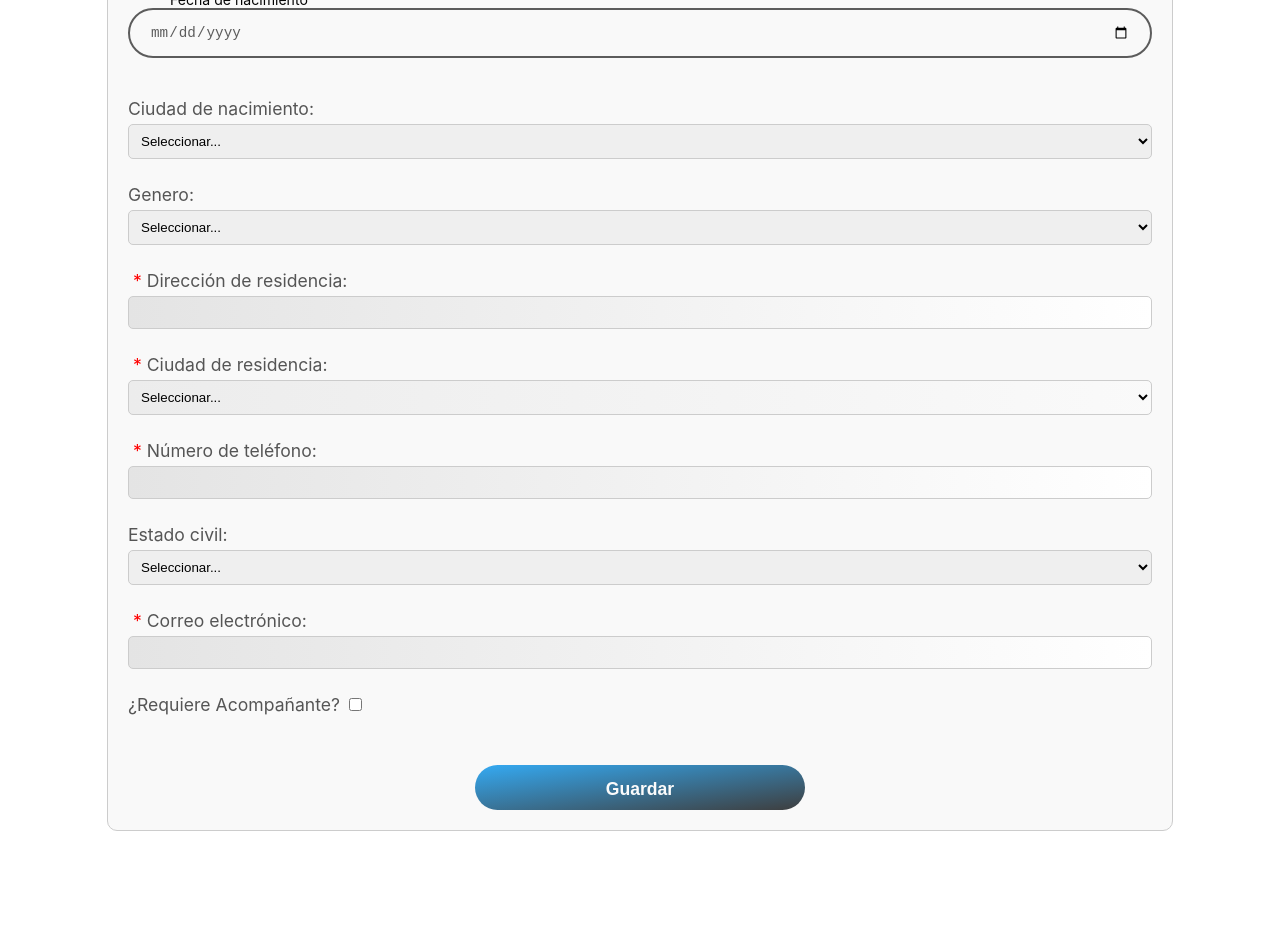
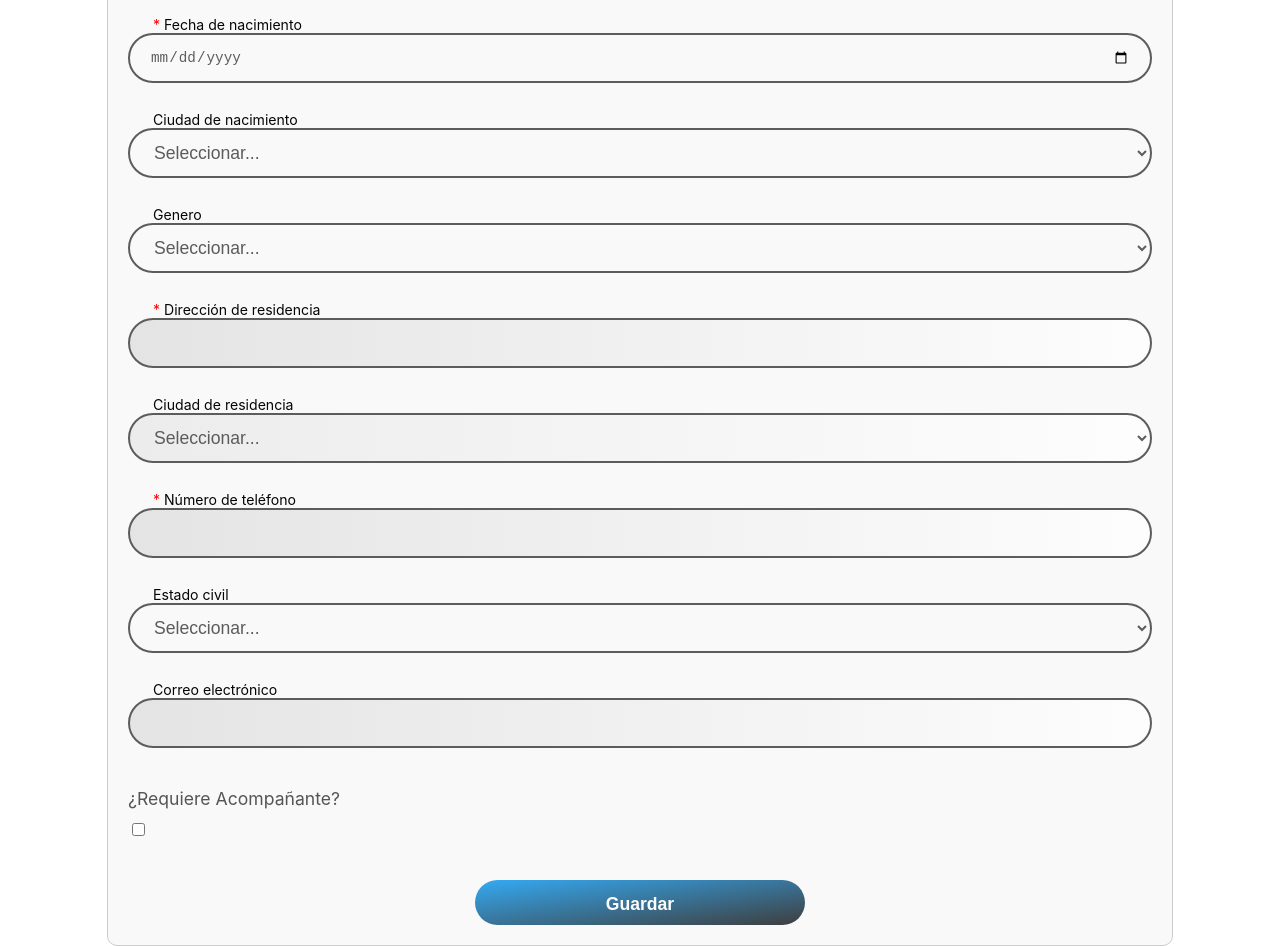
Before and after one commit to jaimeolartef/OdontoSoftFullStack, a React (Create React App) app in the folder odontosoftfront/: page /registroPac in a window 1280 px wide. Shown: the part 960-1906 px from the top of the page. Before the commit the page ends 1791 px from the top, so only its background shows below. Built offline with nearby package versions, Linux system fonts and the light colour scheme; sample sign-in values are in the browser's storage.

Commit message:
Aplicar se ajustan los estilos de los input, select y calendar en la pantalla de registrar

```diff
--- a/odontosoftfront/src/App.css
+++ b/odontosoftfront/src/App.css
@@ -84,7 +84,7 @@
 .input-box input[type="date"] + label {
   top: 1px;
   font-size: .8em;
-  padding: 0 6px;
+  padding: 0 0;
   color: #050505;
   border-radius: 5px;
   z-index: 3;
@@ -113,3 +113,7 @@ input:invalid {
 .logo {
   zoom: 1.5; /* Increase the max-width to enlarge the logo */
 }
+
+.espacio {
+  margin-bottom: 50px;
+}
--- a/odontosoftfront/src/App.js
+++ b/odontosoftfront/src/App.js
@@ -3,7 +3,7 @@ import './Login.css'; // Asegúrate de tener un archivo CSS para estilos
 import axios from "axios";
 import sha256 from 'crypto-js/sha256';
 import { useNavigate } from 'react-router-dom';
-import Inicio from "./view/Inicio";
+import config from './config';
 
 function App() {
 
@@ -32,13 +32,13 @@ function App() {
         const hash = sha256(loginObj.clave).toString();
         loginObj.clave = hash;
 
-        axios.post('http://localhost:8080/user/login', loginObj)
+        axios.post(`${config.baseURL}/user/login`, loginObj)
           .then(response => {
             if (response.data) {
               axios.defaults.headers.common['Authorization'] = `Bearer ${response.data.token}`;
               localStorage.setItem('jsonwebtoken', response.data.token);
               usuarioDto.codigo = response.data.usuario;
-              axios.post('http://localhost:8080/user/validateRole', usuarioDto)
+              axios.post(`${config.baseURL}/user/validateRole`, usuarioDto)
                 .then(responseMenu => {
                   const responseValidateRole = JSON.stringify(responseMenu.data.menus);
                   localStorage.setItem('menuUser', responseValidateRole);
--- a/odontosoftfront/src/Login.jsx
+++ b/odontosoftfront/src/Login.jsx
@@ -4,7 +4,7 @@ import axios from "axios";
 import sha256 from 'crypto-js/sha256';
 import {connect} from "react-redux";
 import { useNavigate } from 'react-router-dom';
-
+import config from './config';
 
 
 const Login = (props) => {
@@ -33,13 +33,13 @@ const Login = (props) => {
       const hash = sha256(loginObj.clave).toString();
       loginObj.clave = hash;
 
-      axios.post('http://localhost:8080/user/login', loginObj)
+      axios.post(`${config.baseURL}/user/login`, loginObj)
         .then(response => {
           if (response.data) {
             axios.defaults.headers.common['Authorization'] = `Bearer ${response.data.token}`;
             localStorage.setItem('jsonwebtoken', response.data.token);
             usuarioDto.codigo = response.data.usuario;
-            axios.post('http://localhost:8080/user/validateRole', usuarioDto)
+            axios.post(`${config.baseURL}/user/validateRole`, usuarioDto)
               .then(responseMenu => {
                   const responseValidateRole = JSON.stringify(responseMenu.data.menus);
                   localStorage.setItem('menuUser', responseValidateRole);
--- /dev/null
+++ b/odontosoftfront/src/config.jsx
@@ -0,0 +1,5 @@
+const config = {
+  baseURL: 'http://192.168.1.4:8080'
+};
+
+export default config;
--- a/odontosoftfront/src/view/Paciente/registroPaciente.jsx
+++ b/odontosoftfront/src/view/Paciente/registroPaciente.jsx
@@ -3,6 +3,7 @@ import './registroPaciente.css';
 import '../../App.css';
 import Logo from '../../resource/LogoNegro.png';
 import axios from "axios";
+import config from '../../config';
 
 const RegistroPaciente = () => {
   const [formData, setFormData] = useState({
@@ -69,7 +70,7 @@ const RegistroPaciente = () => {
     let token = localStorage.getItem('jsonwebtoken');
     console.log('Token: ', token);
       axios.defaults.headers.common['Authorization'] = `Bearer ${token}`;
-      axios.post('http://localhost:8080/pacientes/crear', formData,{
+      axios.post(`${config.baseURL}/pacientes/crear`, formData,{
         validateStatus: function (status) {
           return status;
         }
@@ -95,6 +96,7 @@ const RegistroPaciente = () => {
         <section className="personal-information">
           <h3>Información Personal</h3>
           <div className="input-box">
+            <div className="espacio"/>
             <select name="idtipodocumento" value={formData.idtipodocumento} onChange={handleChange} required>
               <option value="">Seleccionar...</option>
               <option value="C.C.">Cédula de ciudadanía</option>
@@ -130,42 +132,40 @@ const RegistroPaciente = () => {
                    required/>
             <label><span className="required-field">* </span>Fecha de nacimiento</label>
           </div>
-          <label>
-            Ciudad de nacimiento:{' '}
+          <div className="input-box">
             <select name="ciudadnacimiento" value={formData.ciudadnacimiento} onChange={handleChange}>
               <option value="">Seleccionar...</option>
               <option value="Bucaramanga">Bucaramanga</option>
               <option value="Floridablanca">Floridablanca</option>
               <option value="Girón">Girón</option>
             </select>
-          </label>
-          <label>
-            Genero:{' '}
+            <label><span className="required-field">  </span>Ciudad de nacimiento</label>
+          </div>
+          <div className="input-box">
             <select name="genero" value={formData.genero} onChange={handleChange}>
               <option value="">Seleccionar...</option>
               <option value="M">Masculino</option>
               <option value="F">Femenino</option>
             </select>
-          </label>
-          <label>
-            <span className="required-field">* </span>Dirección de residencia:{' '}
-            <input type="text" name="direccionresidencia" value={formData.direccionresidencia} onChange={handleChange}
-                   required/>
-          </label>
-          <label>
-            <span className="required-field">* </span>Ciudad de residencia:{' '}
+            <label><span className="required-field">  </span>Genero</label>
+          </div>
+          <div className="input-box">
+            <input type="text" name="direccionresidencia" value={formData.direccionresidencia} onChange={handleChange} required/>
+            <label><span className="required-field">* </span>Dirección de residencia</label>
+          </div>
+          <div className="input-box">
             <select name="ciudadresidencia" value={formData.ciudadresidencia} onChange={handleChange} required>
               <option value="">Seleccionar...</option>
               <option value="Bucaramanga">Bucaramanga</option>
               <option value="Floridablanca">Floridablanca</option>
             </select>
-          </label>
-          <label>
-            <span className="required-field">* </span>Número de teléfono:{' '}
+            <label><span className="required-field">  </span>Ciudad de residencia</label>
+          </div>
+          <div className="input-box">
             <input type="text" name="telefono" value={formData.telefono} onChange={handleChange} required/>
-          </label>
-          <label>
-            Estado civil:{' '}
+            <label><span className="required-field">* </span>Número de teléfono</label>
+          </div>
+          <div className="input-box">
             <select name="estadocivil" value={formData.estadocivil} onChange={handleChange}>
               <option value="">Seleccionar...</option>
               <option value="Soltero">Soltero</option>
@@ -174,37 +174,39 @@ const RegistroPaciente = () => {
               <option value="Unión Libre">Unión Libre</option>
               <option value="Otro">Otro</option>
             </select>
-          </label>
-          <label>
-            <span className="required-field">* </span>Correo electrónico:{' '}
+            <label><span className="required-field">  </span>Estado civil</label>
+          </div>
+          <div className="input-box">
             <input type="email" name="correo" value={formData.correo} onChange={handleChange} required/>
-          </label>
-          <label>
-            ¿Requiere Acompañante?{' '}
+            <label><span className="required-field">  </span>Correo electrónico</label>
+          </div>
+          <div>
+            <label>¿Requiere Acompañante? </label>
             <input type="checkbox" name="isRequiredCompanion" checked={formData.isRequiredCompanion}
                    onChange={handleChange}/>
-          </label>
+          </div>
         </section>
         <section className="emergency-contact-details">
           {formData.isRequiredCompanion && (
-            <>
+            <div>
               <h3>Datos del acompañante</h3>
-              <label>
-                <span className="required-field">* </span>Nombre completo del acompañante:{' '}
+              <div className="espacio"/>
+              <div className="input-box">
                 <input type="text" name="nombreacompanante" value={formData.nombreacompanante}
                        onChange={handleChange} required={formData.isRequiredCompanion}/>
-              </label>
-              <label>
-                <span className="required-field">* </span>Número de teléfono del acompañante:{' '}
+                <label><span className="required-field">* </span>Nombre completo del acompañante</label>
+              </div>
+              <div className="input-box">
                 <input type="text" name="telefonoacompanante" value={formData.telefonoacompanante}
                        onChange={handleChange} required={formData.isRequiredCompanion}/>
-              </label>
-              <label>
-                <span className="required-field">* </span>Parentesco del acompañante:{' '}
+                <label><span className="required-field">* </span>Número de teléfono del acompañante</label>
+              </div>
+              <div className="input-box">
                 <input type="text" name="parentescoacompanante" value={formData.parentescoacompanante}
                        onChange={handleChange} required={formData.isRequiredCompanion}/>
-              </label>
-            </>
+                <label><span className="required-field">* </span>Ciudad de nacimiento</label>
+              </div>
+            </div>
           )}
         </section>
         <button type="submit" className="btn">Guardar</button>
```
Also changed, not shown: odontosoftfront/src/view/Paciente/registroPaciente.css (line endings or trailing spaces).
